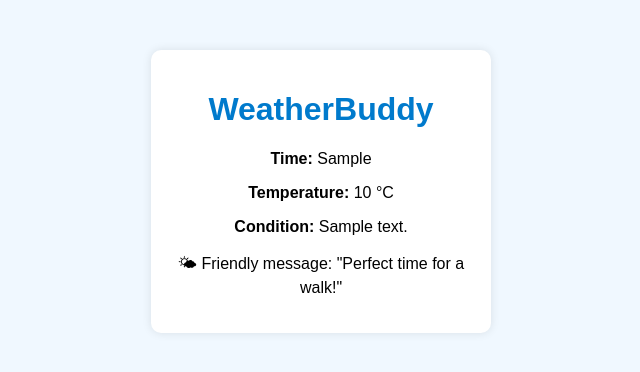
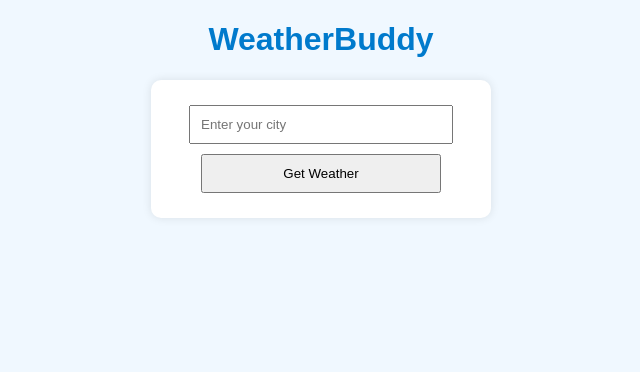
Before and after one commit to mariafahim466/WeatherWise, a Flask app: page / in a window 1280 px wide. Shown: the top 372 px of the page, without its empty margins (319-959 px from the left). Run offline with Flask 3, Linux system fonts and the light colour scheme; a database or web service that is not in the repository returns one stand-in record (values such as "Sample title"); data that the repository does not hold is empty.

Commit message:
updated app.py

```diff
--- a/app.py
+++ b/app.py
@@ -1,28 +1,19 @@
-from flask import Flask, render_template
-import requests
+from flask import Flask, render_template, request
 
 app = Flask(__name__)
-API_KEY = "d6f4e57cb210cbd8edfd287897dfe058"
 
-@app.route("/")
+# Replace this with your teammates' CSV + LLM code
+def generate_weather_summary(city):
+    # Example placeholder logic
+    return f"WeatherBuddy says: It looks sunny in {city} today! 🌞"
+
+@app.route("/", methods=["GET"])
 def home():
-    # Example location
-    lat = 49.25
-    lon = -123.1
-
-    # Fetch weather forecast
-    url = f"https://api.openweathermap.org/data/2.5/forecast?lat={lat}&lon={lon}&appid={API_KEY}&units=metric"
-    data = requests.get(url).json()
-
-    # Take first forecast for simplicity
-    forecast = data['list'][0]
-    weather = {
-        "time": forecast['dt_txt'],
-        "temp": forecast['main']['temp'],
-        "condition": forecast['weather'][0]['description']
-    }
-
-    return render_template("index.html", weather=weather)
+    city = request.args.get("city")
+    summary = None
+    if city:
+        summary = generate_weather_summary(city)
+    return render_template("index.html", summary=summary)
 
 if __name__ == "__main__":
-    app.run(debug=True)
+    app.run(debug=True, host="0.0.0.0", port=8000)
--- a/templates/index.html
+++ b/templates/index.html
@@ -1,20 +1,30 @@
 <!DOCTYPE html>
 <html>
 <head>
-    <title>WeatherWise</title>
+    <title>WeatherBuddy</title>
     <style>
         body { font-family: Arial; text-align: center; background: #f0f8ff; }
-        .card { padding: 20px; margin: 50px auto; border-radius: 10px; background: #fff; width: 300px; box-shadow: 0 0 10px rgba(0,0,0,0.1); }
+        .card { background: #fff; border-radius: 10px; padding: 20px; margin: 20px auto; width: 300px; box-shadow: 0 0 10px rgba(0,0,0,0.1); }
+        input, button { padding: 10px; margin: 5px; width: 80%; }
         h1 { color: #007acc; }
     </style>
 </head>
 <body>
+    <h1>WeatherBuddy</h1>
+
     <div class="card">
-        <h1>WeatherBuddy</h1>
-        <p><strong>Time:</strong> {{ weather.time }}</p>
-        <p><strong>Temperature:</strong> {{ weather.temp }} °C</p>
-        <p><strong>Condition:</strong> {{ weather.condition }}</p>
-        <p>🌤 Friendly message: "Perfect time for a walk!"</p>
+        <form action="/" method="get">
+            <input type="text" name="city" placeholder="Enter your city" required>
+            <br>
+            <button type="submit">Get Weather</button>
+        </form>
     </div>
+
+    {% if summary %}
+    <div class="card">
+        <h2>Weather Summary:</h2>
+        <p>{{ summary }}</p>
+    </div>
+    {% endif %}
 </body>
 </html>
```
